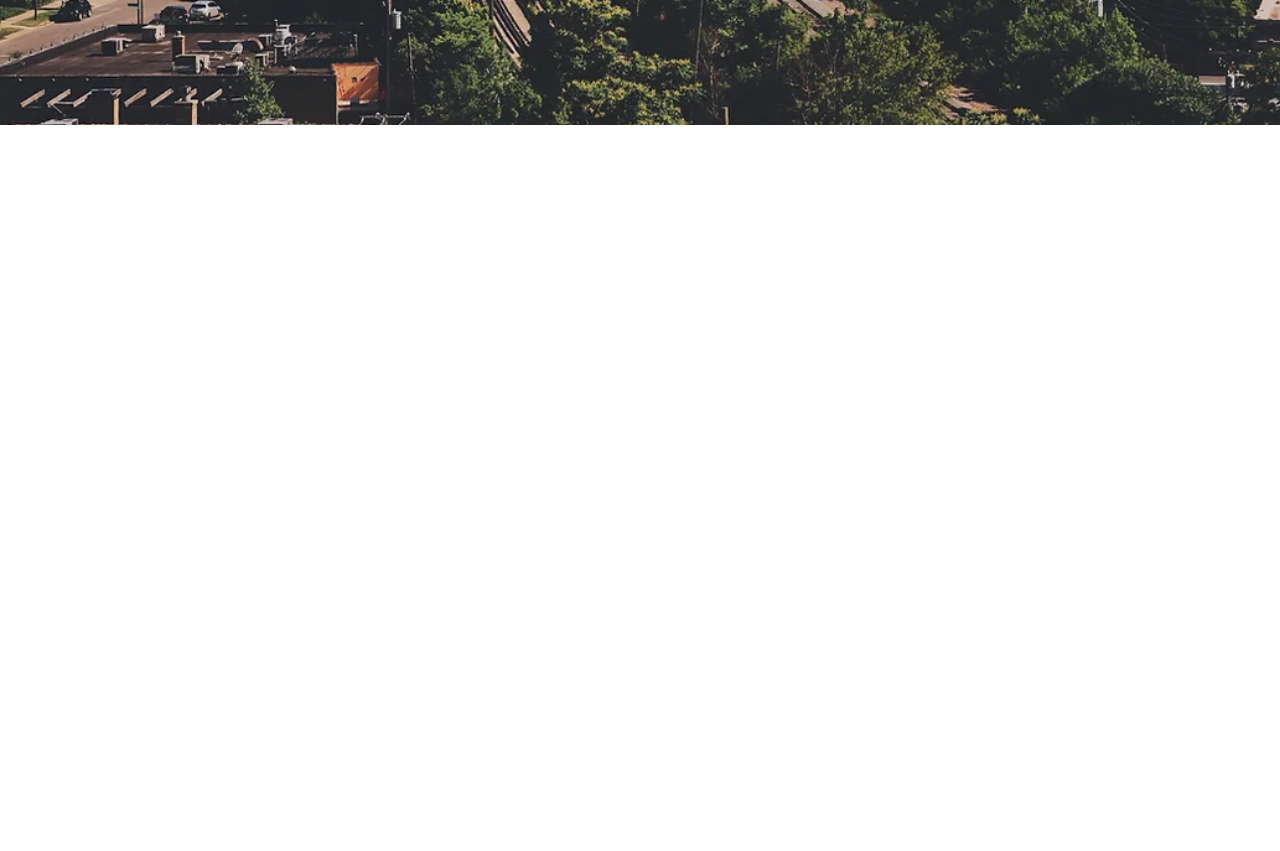
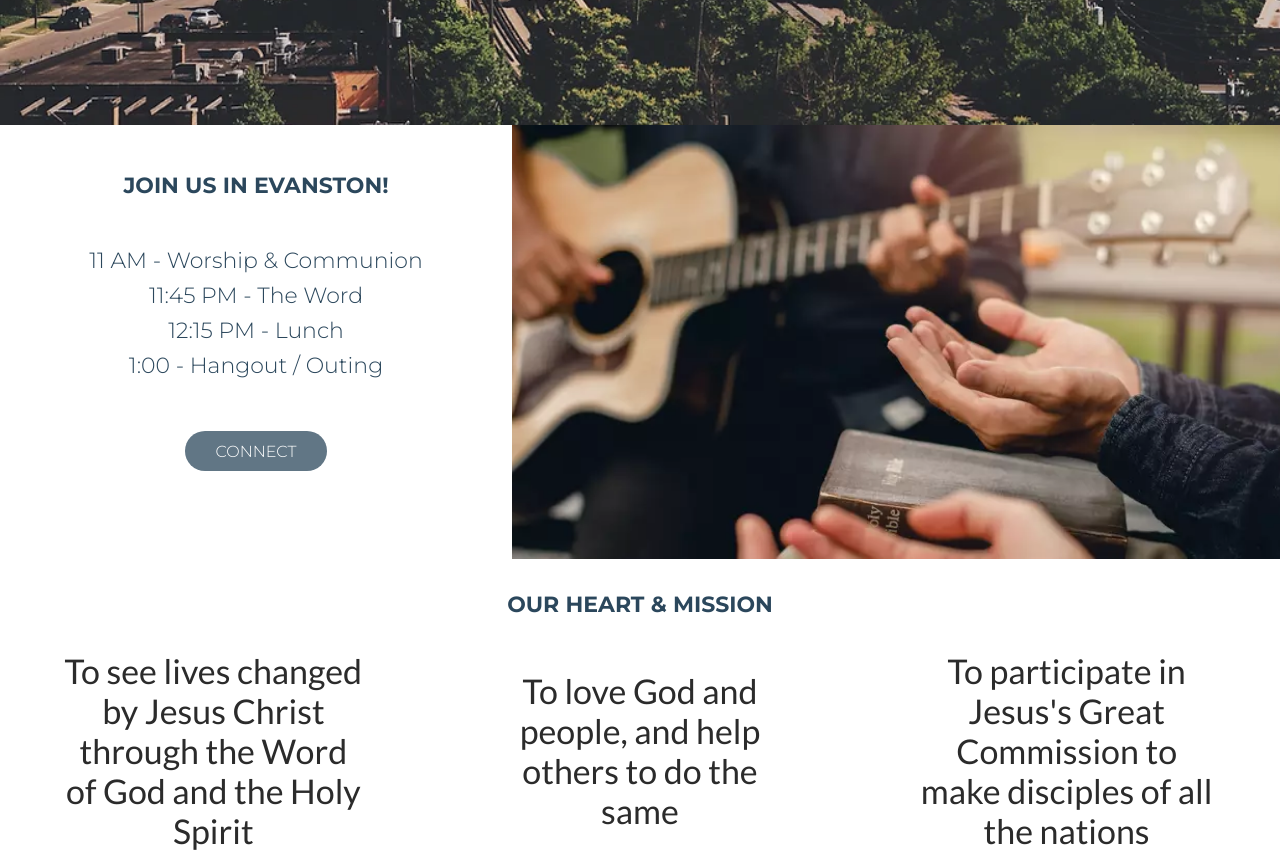
Before and after one commit to jingminglake/chicago_church, a React (Vite) app: page / in a window 1280 px wide. Shown: the part 560-1411 px from the top of the page. Before the commit the page ends 800 px from the top, so only its background shows below. Built offline with nearby package versions, Linux system fonts and the light colour scheme.

Commit message:
home 2/3

```diff
--- a/src/components/home/Home.jsx
+++ b/src/components/home/Home.jsx
@@ -15,6 +15,46 @@ const Home = () => {
           <div className='home-w'>and making Him known</div>
         </div>
       </div>
+
+      <div className='home-we'>
+        <div className='home-wer'>
+          <div className='home-f22c28'>JOIN US IN EVANSTON!</div>
+          <div className='home-f22nb'>11 AM - Worship & Communion</div>
+          <div className='home-f22nb'>11:45 PM - The Word</div>
+          <div className='home-f22nb'>12:15 PM - Lunch</div>
+          <div className='home-f22nb'>1:00 - Hangout / Outing</div>
+
+          <div className='nav-w home-wewh'>CONNECT</div>
+        </div>
+        <div
+          className='home-weimg'
+          style={{
+            backgroundImage: `url(/assets/home/986929_3d6a116bdd33417c99e2fa0ef76180af_mv2.webp)`,
+          }}
+        ></div>
+      </div>
+
+      <div className='home-hea c2b475c'>OUR HEART & MISSION</div>
+
+      <div className='home-rw'>
+        <div className='home-rwch'>
+          <div className='home-rwchin'>
+            To see lives changed by Jesus Christ through the Word of God and the
+            Holy Spirit
+          </div>
+        </div>
+        <div className='home-rwch'>
+          <div className='home-rwchin'>
+            To love God and people, and help others to do the same
+          </div>
+        </div>
+        <div className='home-rwch'>
+          <div className='home-rwchin'>
+            To participate in Jesus's Great Commission to make disciples of all
+            the nations
+          </div>
+        </div>
+      </div>
     </div>
   );
 };
--- a/src/components/home/home.scss
+++ b/src/components/home/home.scss
@@ -1,7 +1,7 @@
 .home-top {
   width: 100%;
   background-size: cover;
-  background-position: 10%;
+  background-position: 0 45%;
 }
 
 .home-qw {
@@ -21,6 +21,77 @@
 
 .home-w {
   font-size: 44px;
-  font-weight: 700;
+  font-weight: 500;
   color: white;
 }
+
+.home-we {
+  display: flex;
+  flex-direction: row;
+  width: 100%;
+}
+
+.home-wer {
+  flex-grow: 1;
+  display: flex;
+  align-items: center;
+  flex-direction: column;
+}
+
+.home-f22c28 {
+  color: #2b475c;
+  font-size: 22px;
+  font-weight: bold;
+  margin: 47px 0 48px 0;
+}
+
+.home-f22nb {
+  color: #2b475c;
+  font-size: 22px;
+  font-weight: 500;
+  margin: 0 0 8px 0;
+}
+
+.home-wewh {
+  color: white;
+  margin-top: 44px;
+}
+
+.home-weimg {
+  height: 434px;
+  background-size: cover;
+  background-position: center;
+  width: 60%;
+}
+
+.home-hea {
+  width: 100%;
+  display: flex;
+  justify-content: center;
+  margin: 32px 0 33px 0;
+  font-size: 22px;
+  font-weight: bold;
+}
+
+.home-rw {
+  display: flex;
+  width: 100%;
+  justify-content: center;
+}
+
+.home-rwch {
+  color: #2b2b2b;
+  font-size: 34px;
+  width: 33.33%;
+
+  display: flex;
+  justify-content: center;
+  align-items: center;
+}
+
+.home-rwchin {
+  max-width: 70%;
+  text-align: center;
+  line-height: 40px;
+  font-family: "Lato", sans-serif;
+}
--- a/src/components/nav/nav.scss
+++ b/src/components/nav/nav.scss
@@ -54,17 +54,3 @@
     color: #c7c7c7;
   }
 }
-
-.nav-w {
-  background-color: #617685;
-  border-radius: 9999px;
-  width: 142px;
-  height: 40px;
-  display: flex;
-  justify-content: center;
-  align-items: center;
-
-  &:hover {
-    background-color: #78a2c4;
-  }
-}
--- a/src/index.scss
+++ b/src/index.scss
@@ -1,4 +1,5 @@
-@import url("https://fonts.googleapis.com/css2?family=Montserrat:wght@300&display=swap");
+@import url("https://fonts.googleapis.com/css2?family=Montserrat:wght@300;700&display=swap");
+@import url("https://fonts.googleapis.com/css2?family=Arimo&family=Lato:wght@300;400;700&display=swap");
 
 * {
   margin: 0;
@@ -8,3 +9,23 @@
 .pointer {
   cursor: pointer;
 }
+
+.c2b475c {
+  color: #2b475c;
+}
+
+//navy blue button with hover
+.nav-w {
+  background-color: #617685;
+  border-radius: 9999px;
+  width: 142px;
+  height: 40px;
+  display: flex;
+  justify-content: center;
+  align-items: center;
+  transition: 0.5s ease all;
+
+  &:hover {
+    background-color: #78a2c4;
+  }
+}
```
Also changed, not shown: assets/home/986929_3d6a116bdd33417c99e2fa0ef76180af_mv2.webp (added).
